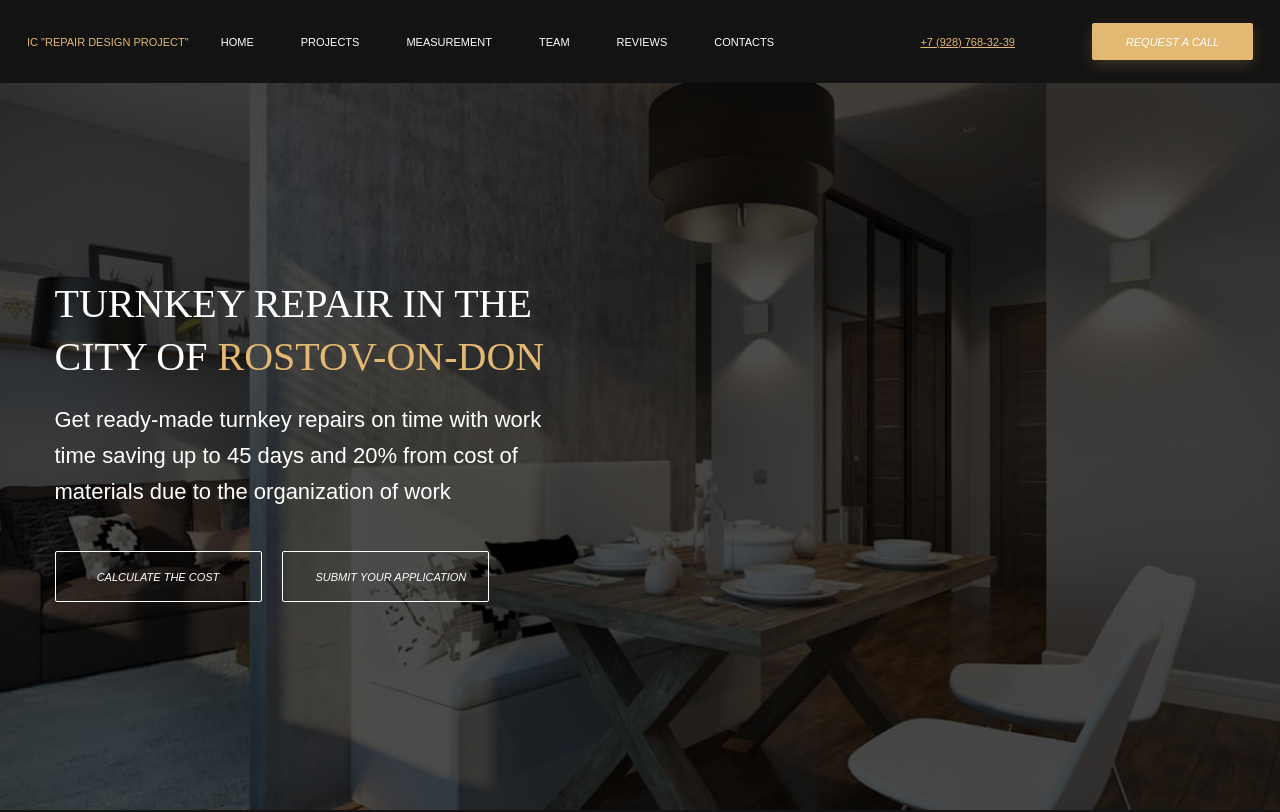
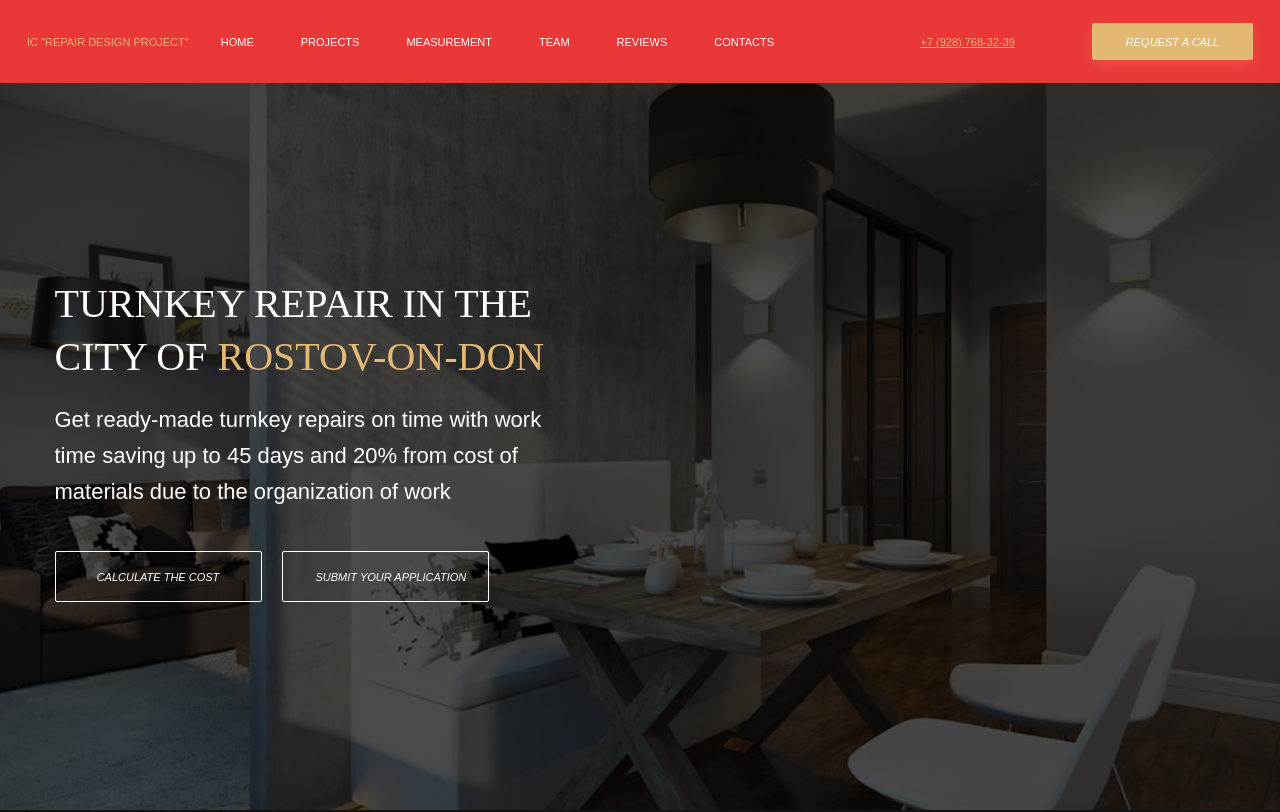
Before and after one commit to Svet-ev/RepairDesignProject, a plain HTML site: page index.html in a window 1280 px wide. Shown: the top 812 px of the page. Drawn offline with Linux system fonts and the light colour scheme.

Commit message:
Update style.css

```diff
--- a/css/style.css
+++ b/css/style.css
@@ -32,7 +32,7 @@
 
 .header,
 .footer {
-	background-color: #131313;
+	background-color: #ea3838;
 }
 .head-conteiner,
 .foot-conteiner {
```
